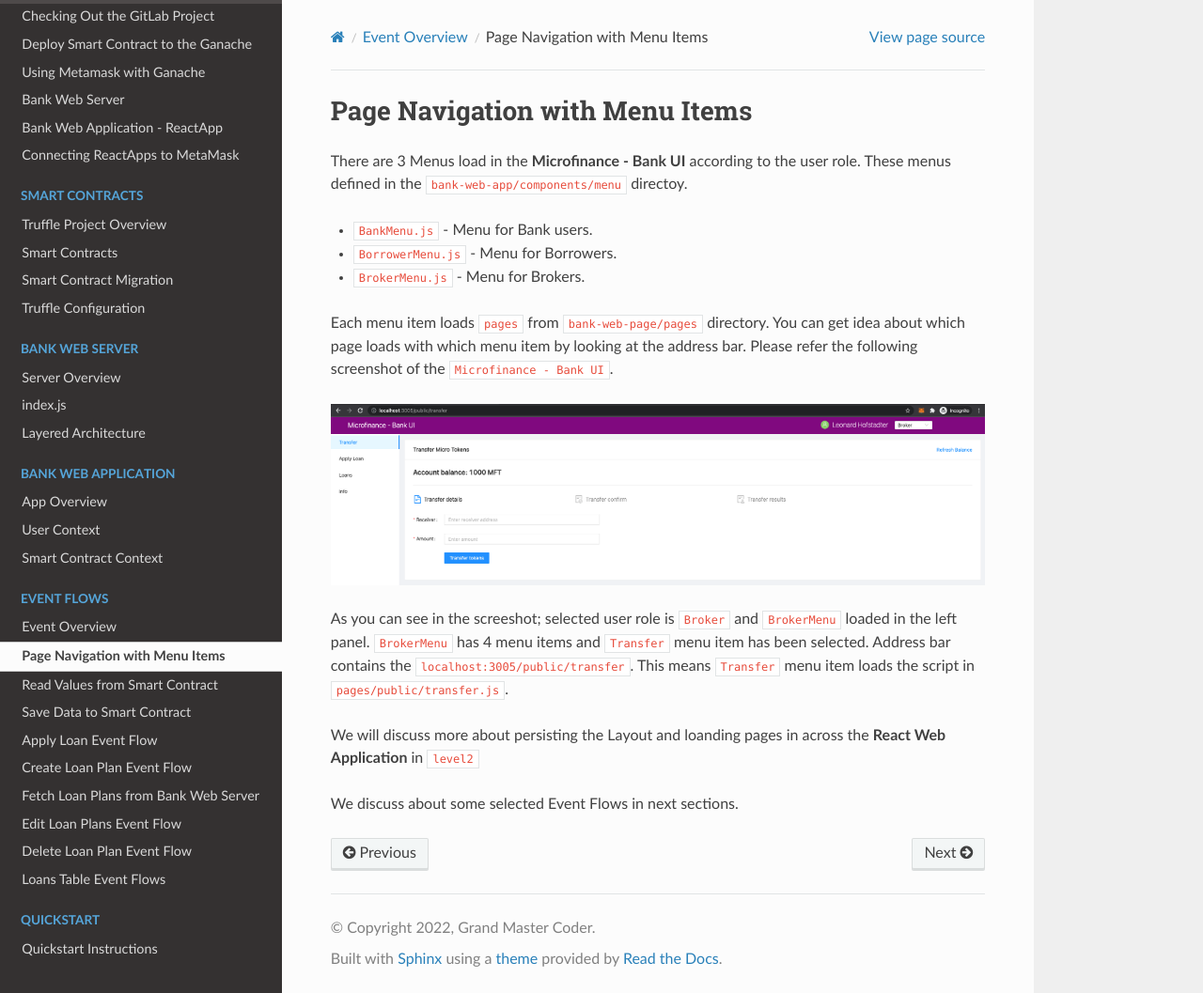
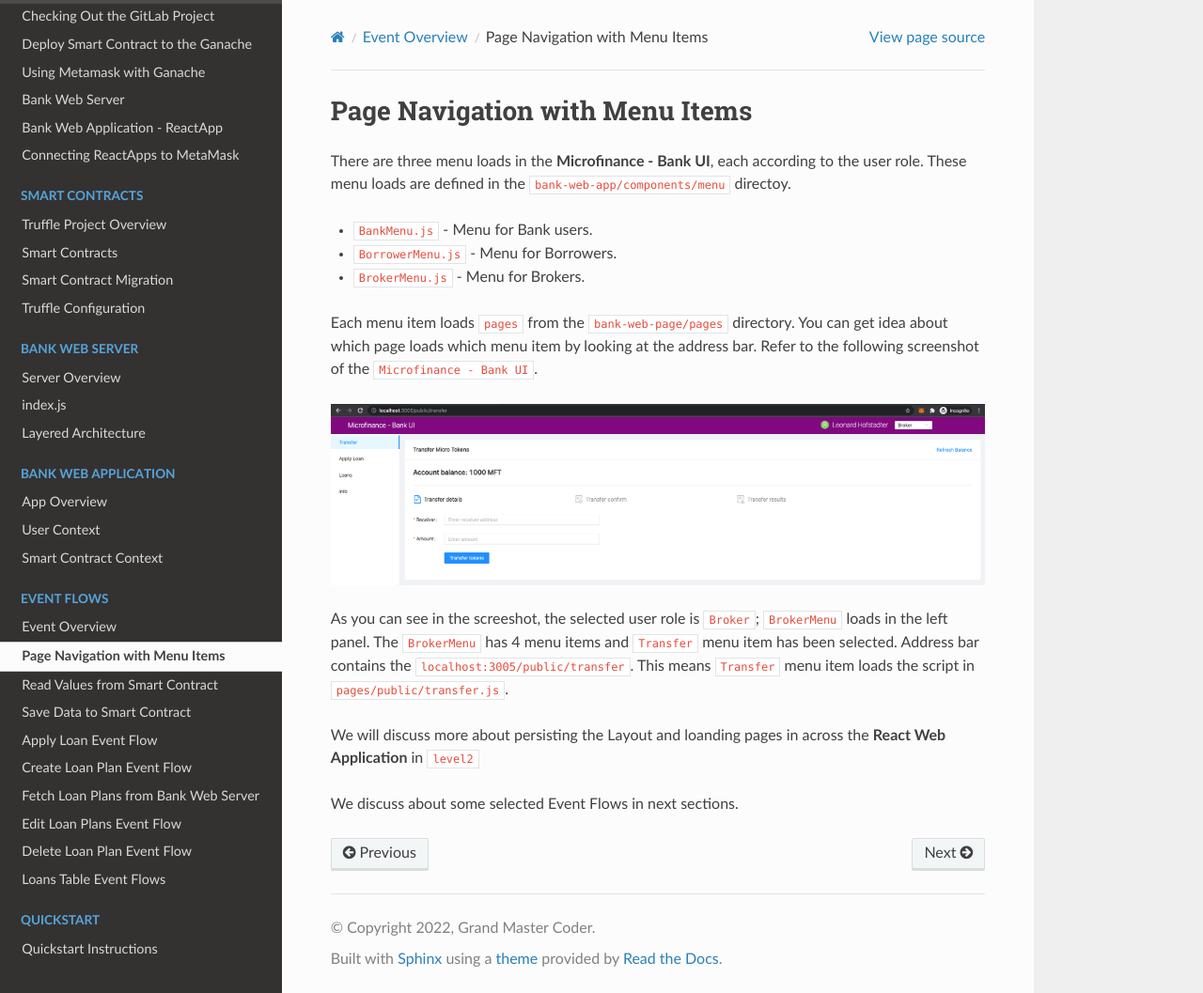
Before and after one commit to NivedithaKarthikeyan/LandregistryApp, a Sphinx documentation site: the page built from docs/source/eventFlow/introduction.rst, in a window 1280 px wide and 1057 px high. Shown: the whole window at 94% size. Built offline with Sphinx 7.4.7 and the Read the Docs theme 2.0.0, drawn with Linux system fonts in a browser that asks for light colours.

Commit message:
Update docs/source/eventFlow/introduction.rst

```diff
--- a/docs/source/eventFlow/introduction.rst
+++ b/docs/source/eventFlow/introduction.rst
@@ -1,22 +1,22 @@
 Page Navigation with Menu Items
 ===============================
 
-There are 3 Menus load in the **Microfinance - Bank UI** according to the user role.
-These menus defined in the ``bank-web-app/components/menu`` directoy.
+There are three menu loads in the **Microfinance - Bank UI**, each according to the user role.
+These menu loads are defined in the ``bank-web-app/components/menu`` directoy.
 
 * ``BankMenu.js`` - Menu for Bank users.
 * ``BorrowerMenu.js`` - Menu for Borrowers.
 * ``BrokerMenu.js`` - Menu for Brokers.
 
 
-Each menu item loads ``pages`` from ``bank-web-page/pages`` directory.
-You can get idea about which page loads with which menu item by looking at the address bar.
-Please refer the following screenshot of the ``Microfinance - Bank UI``.
+Each menu item loads ``pages`` from the ``bank-web-page/pages`` directory.
+You can get idea about which page loads which menu item by looking at the address bar.
+Refer to the following screenshot of the ``Microfinance - Bank UI``.
 
 .. image:: ../images/transfer_page.png
 
-As you can see in the screeshot; selected user role is ``Broker`` and ``BrokerMenu`` loaded in the left panel.
-``BrokerMenu`` has 4 menu items and ``Transfer`` menu item has been selected.
+As you can see in the screeshot, the selected user role is ``Broker``; ``BrokerMenu`` loads in the left panel.
+The ``BrokerMenu`` has 4 menu items and ``Transfer`` menu item has been selected.
 Address bar contains the ``localhost:3005/public/transfer``.
 This means ``Transfer`` menu item loads the script in ``pages/public/transfer.js``.
 
```
